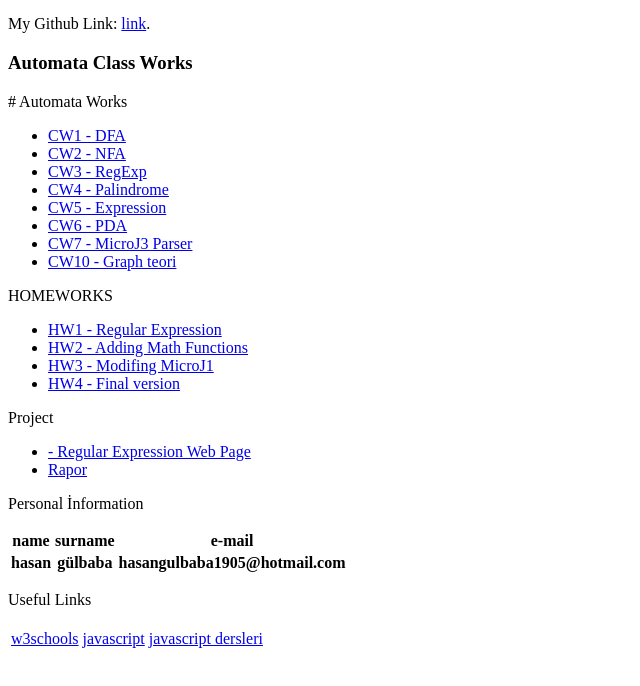
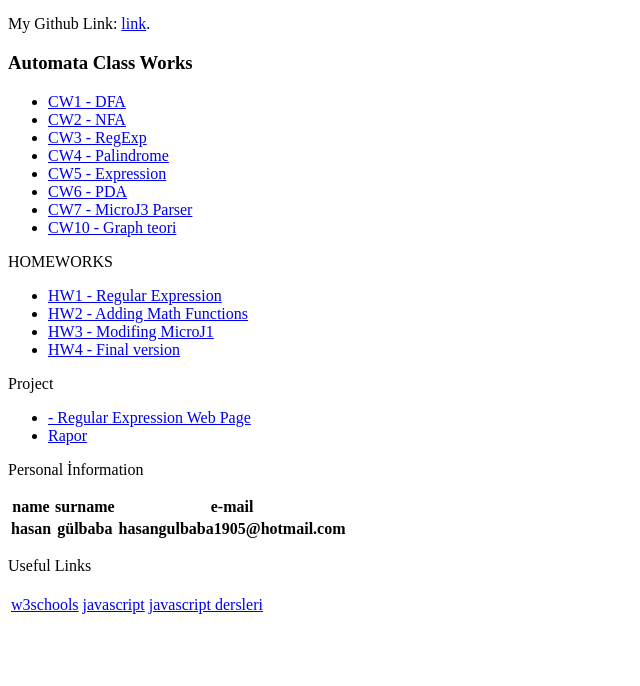
Before and after one commit to hasangulbaba/Auto, a plain HTML site: page index.html in a window 1280 px wide. Shown: the part 44-730 px from the top of the page, without its empty margins (0-640 px from the left). Drawn offline with Linux system fonts and the light colour scheme.

Commit message:
Update index.html

```diff
--- a/index.html
+++ b/index.html
@@ -18,7 +18,7 @@
  <p> My Github Link: <a href="https://github.com/hasangulbaba/AutoMath" target="_blank">link</a>.</p>
 
 <h3>Automata Class Works</h3>
-# Automata Works
+
 
 <ul>
   <li><a href="https://hasangulbaba.github.io/AutoMath/CW1">CW1 - DFA</a></li>
```
